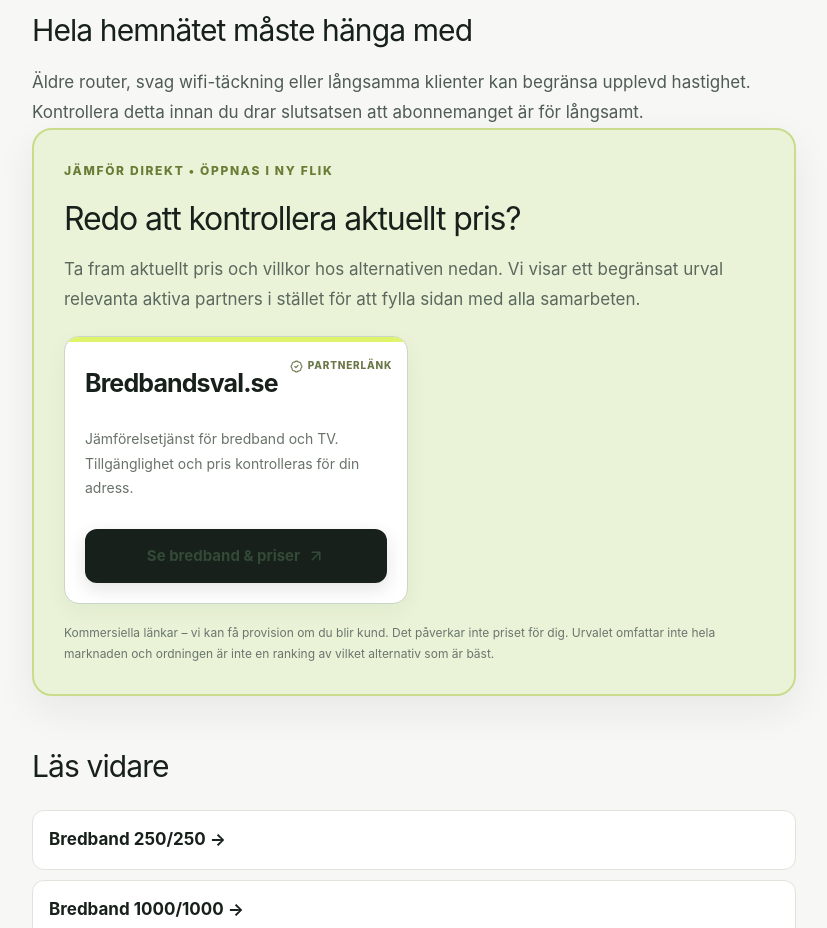
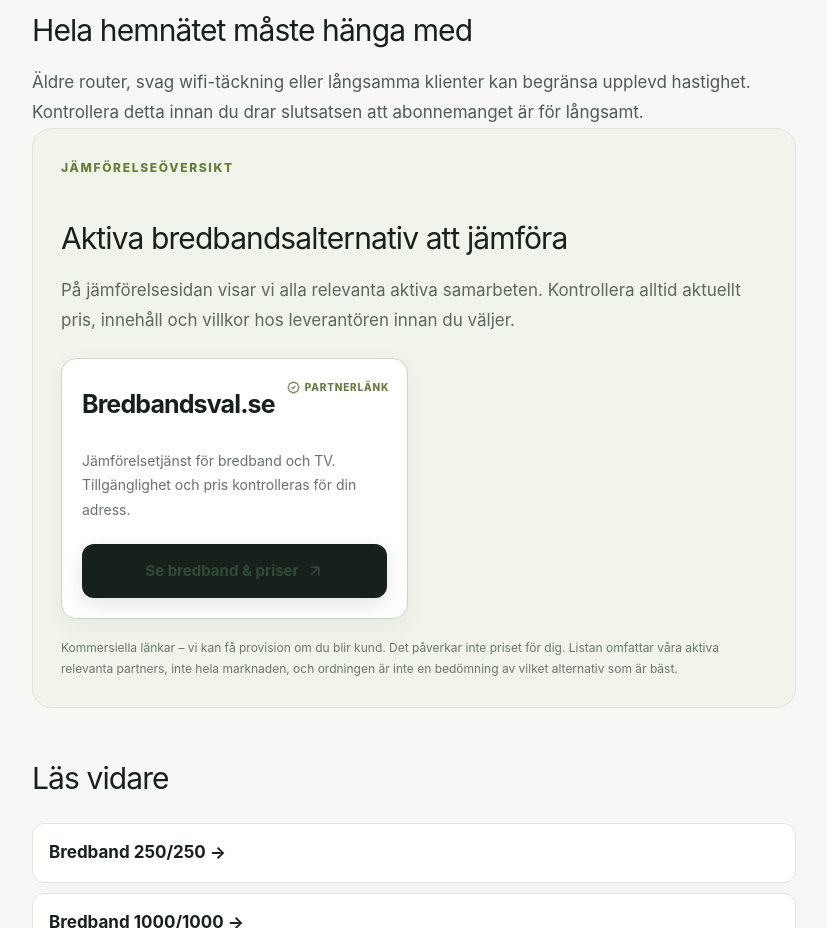
Before and after one commit to arvidlandin-cpu/sankkostnaden, a Next.js app: page /bredband/500-500 in a window 1280 px wide. Shown: the part 1801-2729 px from the top of the page, without its empty margins (226-1053 px from the left). Built offline with nearby package versions, Linux system fonts and the light colour scheme.

Commit message:
Conversion: connect speed guide to broadband comparison

```diff
--- a/pages/bredband/500-500.tsx
+++ b/pages/bredband/500-500.tsx
@@ -8,6 +8,7 @@ export default function Page() {
       kicker='500/500 MBIT/S'
       canonical='https://sankkostnaden.se/bredband/500-500/'
       category='bredband'
+      intent='compare'
       bullets={['Relevant vid många samtidiga användare och stora filer', 'Jämför mot 250/250 innan du väljer', 'Säkerställ att router och wifi klarar hastigheten', 'Räkna verklig kostnad efter kampanj']}
       sections={[{ heading: 'Vem har nytta av 500/500?', body: '500 Mbit/s ger gott om kapacitet för stora hushåll, många samtidiga aktiviteter och frekventa stora överföringar. Vanlig streaming och surf kräver däremot betydligt mindre.' }, { heading: 'Betala bara för en märkbar förbättring', body: 'Jämför priset med 250/250 och fundera på om hushållet faktiskt märker skillnaden. En högre siffra i avtalet är inte en besparing om kapaciteten står oanvänd.' }, { heading: 'Hela hemnätet måste hänga med', body: 'Äldre router, svag wifi-täckning eller långsamma klienter kan begränsa upplevd hastighet. Kontrollera detta innan du drar slutsatsen att abonnemanget är för långsamt.' }]}
       related={[{ href: '/bredband/250-250/', label: 'Bredband 250/250' }, { href: '/bredband/1000-1000/', label: 'Bredband 1000/1000' }, { href: '/bredband/bredband-pa-min-adress/', label: 'Bredband på min adress' }]}
```
